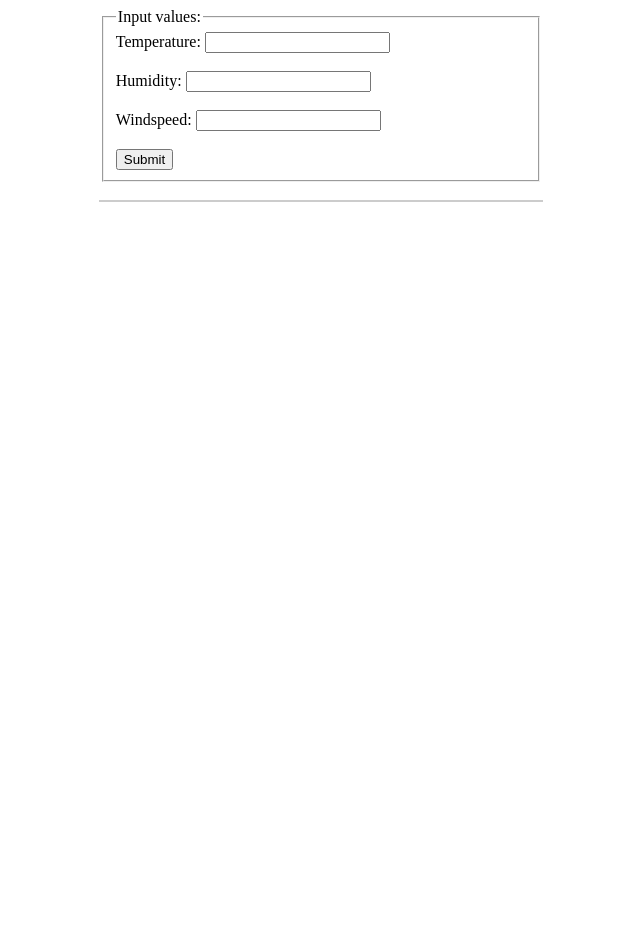
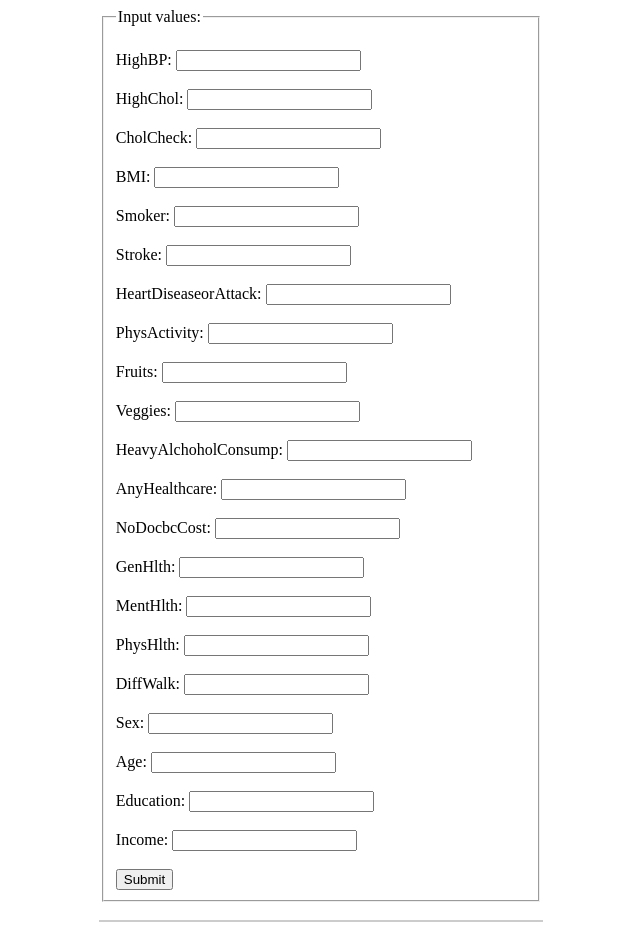
Before and after one commit to eljam3239/qmind2022, a Flask app: page / in a window 1280 px wide. Shown: the whole page, without its empty margins (319-959 px from the left). Before the commit the page ends 202 px from the top, so only its background shows below. Run offline with Flask 2, Linux system fonts and the light colour scheme; parts of the project's set-up code (start-up, migrations or seed data) failed here and were passed over.

Commit message:
Demo template copied

```diff
--- a/demo/app.py
+++ b/demo/app.py
@@ -14,12 +14,9 @@ def main():
     if flask.request.method == 'GET':
         # Just render the initial form, to get input
         return(flask.render_template('main.html'))
-
+    Print('Hi')
     if flask.request.method == 'POST':
         # Extract the input
-        temperature = flask.request.form['temperature']
-        humidity = flask.request.form['humidity']
-        windspeed = flask.request.form['windspeed']
 
         HighBP = flask.request.form['HighBP']
         HighChol = flask.request.form['HighChol']
@@ -44,8 +41,8 @@ def main():
         Income = flask.request.form['Income']
 
         # Make DataFrame for model
-        input_variables = pd.DataFrame([[temperature, humidity, windspeed]],
-                                       columns=['temperature', 'humidity', 'windspeed'],
+        input_variables = pd.DataFrame([[HighBP, HighChol, CholCheck, BMI, Smoker, Stroke, HeartDiseaseorAttack, PhysActivity, Fruits, Veggies, HvyAlchoholConsump, AnyHealthcare, NoDocbcCost, GenHlth, MentHlth, PhysHlth, DiffWalk, Sex, Age, Education, Income]],
+                                       columns=['HighBP', 'HighChol', 'CholCheck', 'BMI', 'Smoker', 'Stroke', 'HeartDiseaseorAttack', 'PhysActivity', 'Fruits', 'Veggies', 'HvyAlchoholConsump', 'AnyHealthcare', 'NoDocbcCost', 'GenHlth', 'MentHlth', 'PhysHlth', 'DiffWalk', 'Sex', 'Age', 'Education', 'Income'],
                                        dtype=float,
                                        index=['input'])
 
@@ -55,9 +52,26 @@ def main():
         # Render the form again, but add in the prediction and remind user
         # of the values they input before
         return flask.render_template('main.html',
-                                     original_input={'Temperature':temperature,
-                                                     'Humidity':humidity,
-                                                     'Windspeed':windspeed},
+                                     original_input={'HighBP': HighBP,
+                                                     'HighChol':HighChol,
+                                                     'BMI': BMI,
+                                                     'Smoker': Smoker,
+                                                     'Stroke': Stroke,
+                                                     'HeartDiseaseorAttack': HeartDiseaseorAttack,
+                                                     'PhysActivity':PhysActivity,
+                                                     'Fruits': Fruits,
+                                                     'Veggies': Veggies,
+                                                     'HvyAlchoholConsump': HvyAlchoholConsump,
+                                                     'AnyHealthcare': AnyHealthcare,
+                                                     'NoDocbcCost':NoDocbcCost,
+                                                     'GenHlth': GenHlth,
+                                                     'MentHlth': MentHlth,
+                                                     'PhysHlth': PhysHlth,
+                                                     'DiffWalk': DiffWalk,
+                                                     'Sex':Sex,
+                                                     'Age': Age,
+                                                     'Education':Education,
+                                                     'Income':Income},
                                      result=prediction,
                                      )
 
--- a/demo/templates/main.html
+++ b/demo/templates/main.html
@@ -14,20 +14,76 @@ form {
 </style>
 
 <head>
-    <title>Bike Usage Model</title>
+    <title>Diabetes Prediction</title>
 </head>
 <form action="{{ url_for('main') }}" method="POST">
     <fieldset>
         <legend>Input values:</legend>
-        Temperature:
-        <input name="temperature" type="number" required>
+
+        <br> HighBP:
+        <input name="HighBP" type="number" required>
         <br>
-        <br> Humidity:
-        <input name="humidity" type="number" required>
+        <br> HighChol:
+        <input name="HighChol" type="number" required>
         <br>
-        <br> Windspeed:
-        <input name="windspeed" type="number" required>
+        <br> CholCheck:
+        <input name="CholCheck" type="number" required>
         <br>
+        <br> BMI:
+        <input name="BMI" type="number" required>
+        <br>
+        <br> Smoker:
+        <input name="Smoker" type="number" required>
+        <br>
+        <br> Stroke:
+        <input name="Stroke" type="number" required>
+        <br>
+        <br> HeartDiseaseorAttack:
+        <input name="HeartDiseaseorAttack" type="number" required>
+        <br>
+        <br> PhysActivity:
+        <input name="PhysActivity" type="number" required>
+        <br>
+        <br> Fruits:
+        <input name="Fruits" type="number" required>
+        <br>
+        <br> Veggies:
+        <input name="Veggies" type="number" required>
+        <br>
+        <br> HeavyAlchoholConsump:
+        <input name="HeavyAlchoholConsump" type="number" required>
+        <br>
+        <br> AnyHealthcare:
+        <input name="AnyHealthcare" type="number" required>
+        <br>
+        <br> NoDocbcCost:
+        <input name="NoDocbcCost" type="number" required>
+        <br>
+        <br> GenHlth:
+        <input name="GenHlth" type="number" required>
+        <br>
+        <br> MentHlth:
+        <input name="MentHlth" type="number" required>
+        <br>
+        <br> PhysHlth:
+        <input name="PhysHlth" type="number" required>
+        <br>
+        <br> DiffWalk:
+        <input name="DiffWalk" type="number" required>
+        <br>
+        <br> Sex:
+        <input name="Sex" type="number" required>
+        <br>
+        <br> Age:
+        <input name="Age" type="number" required>
+        <br>
+        <br> Education:
+        <input name="Education" type="number" required>
+        <br>
+        <br> Income:
+        <input name="Income" type="number" required>
+        <br>
+
         <br>
         <input type="submit">
     </fieldset>
@@ -39,7 +95,7 @@ form {
     		<b>{{ variable }}</b> : {{ value }}
     	{% endfor %}
 		<br>
-    	<br> Predicted number of bikes in use:
+    	<br> Prediction:
    		<p style="font-size:50px">{{ result }}</p>
     {% endif %}
 </div>
```
